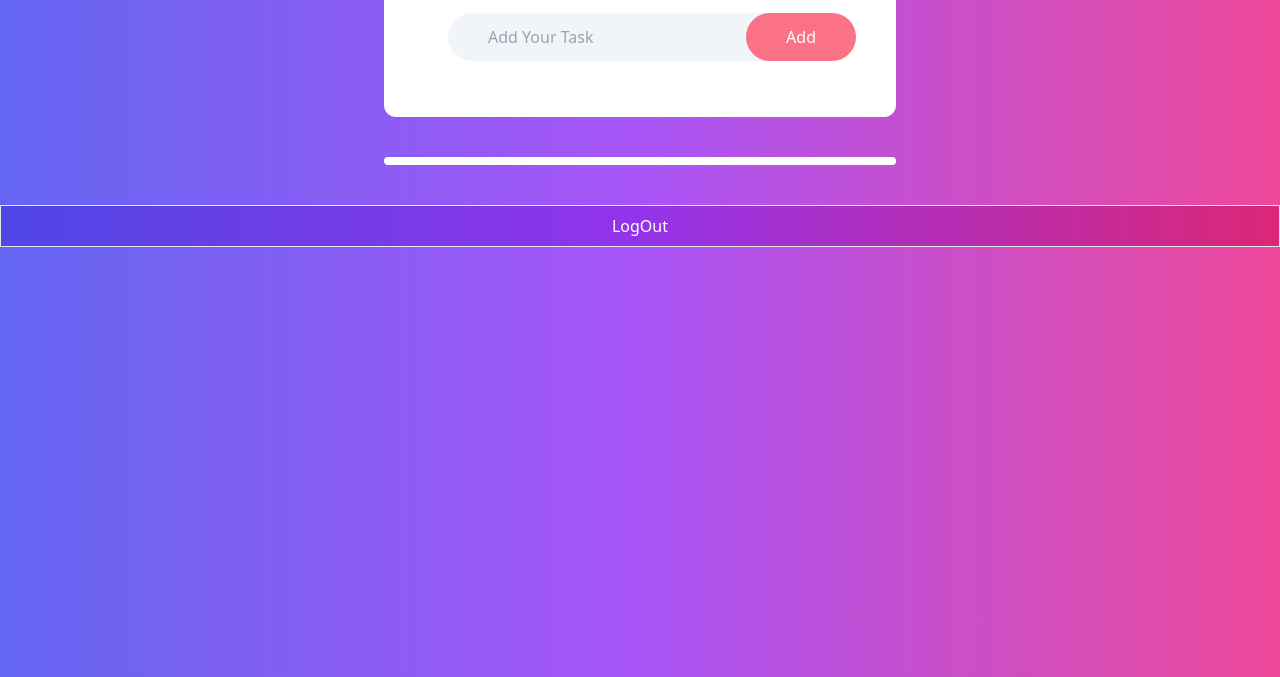
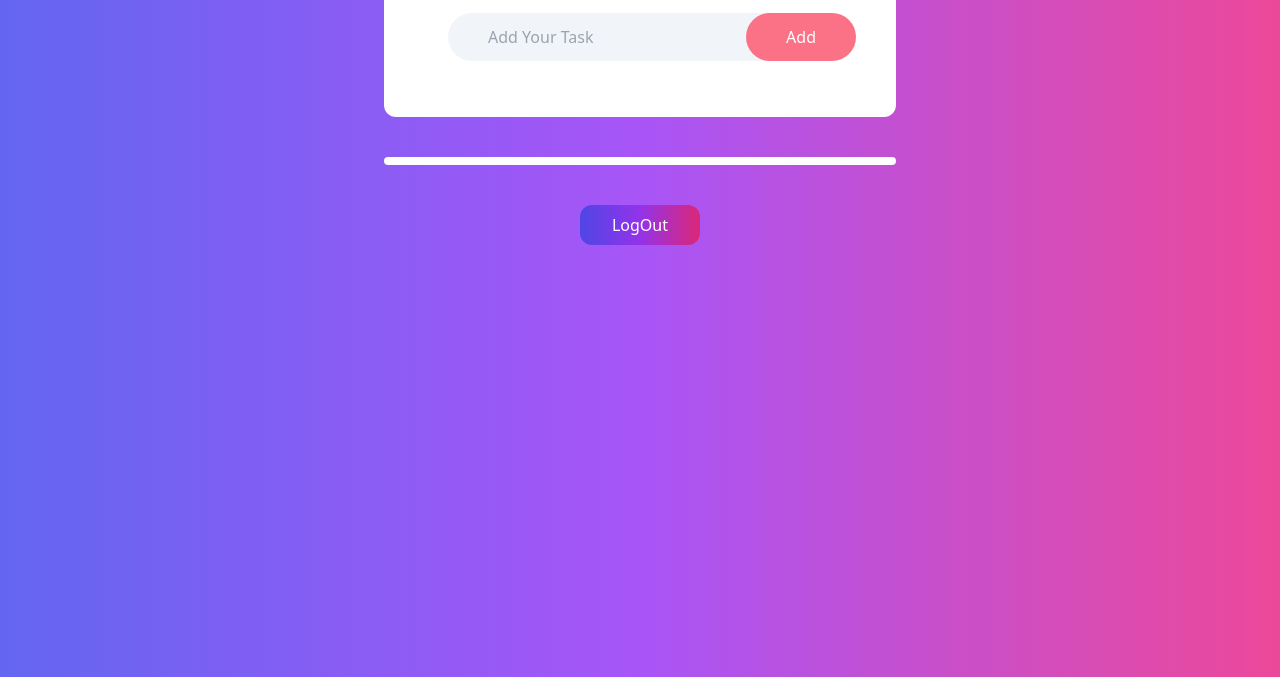
Before and after one commit to rashedahmed0/todo-list-, a plain HTML site: page index.html in a window 1280 px wide. Shown: the part 123-800 px from the top of the page. Drawn offline with nearby package versions, Linux system fonts and the light colour scheme.

Commit message:
todo complete

```diff
--- a/index.html
+++ b/index.html
@@ -98,8 +98,11 @@
     </section>
 
 
-    <button id="outbtn"
-        class="border bg-gradient-to-r from-indigo-600 via-purple-600 to-pink-600 px-8 py-2 text-white w-full">LogOut</button>
+    <section id="logout" class="text-center mt-5">
+        <button
+            class="border bg-gradient-to-r from-indigo-600 via-purple-600 to-pink-600 rounded-xl border-none px-8 py-2 text-white"
+            id="logout-btn">LogOut</button>
+    </section>
 
 
 
@@ -107,10 +110,8 @@
 
 
     <script>
-        document.getElementById('btn').addEventListener('click', function () {
-
-            window.location.href = 'index.html';
-
+        document.getElementById('logout-btn').addEventListener('click', function () {
+            window.location.href = './login.html'
         })
 
         // 1st step
```
